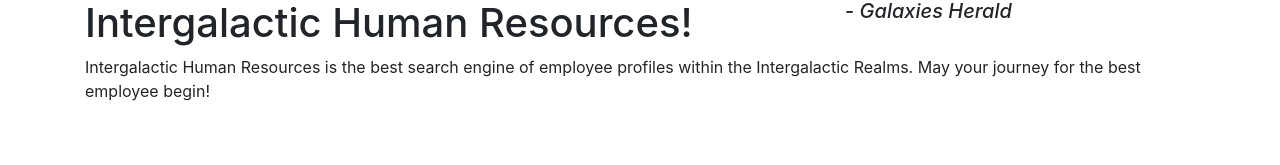
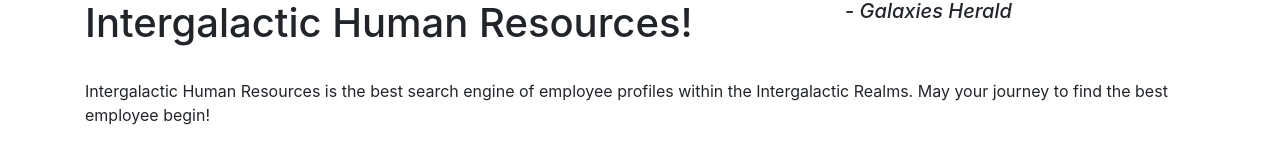
Before and after one commit to johnsbrook/16_Employee_Directory, a React (Create React App) app in the folder employee-directory/: page / in a window 1280 px wide. Shown: the part 635-800 px from the top of the page. Built offline with nearby package versions, Linux system fonts and the light colour scheme.

Commit message:
verified that all elements in About.js were OK

```diff
--- a/employee-directory/src/pages/About.js
+++ b/employee-directory/src/pages/About.js
@@ -24,7 +24,7 @@ function About() {
         </Row>
         <Row>
           <Col size="md-12">
-            <p>Intergalactic Human Resources is the best search engine of employee profiles within the Intergalactic Realms. May your journey for the best employee begin!
+            <p className="mt-4">Intergalactic Human Resources is the best search engine of employee profiles within the Intergalactic Realms. May your journey to find the best employee begin!
             </p>
           </Col>
         </Row>
```
